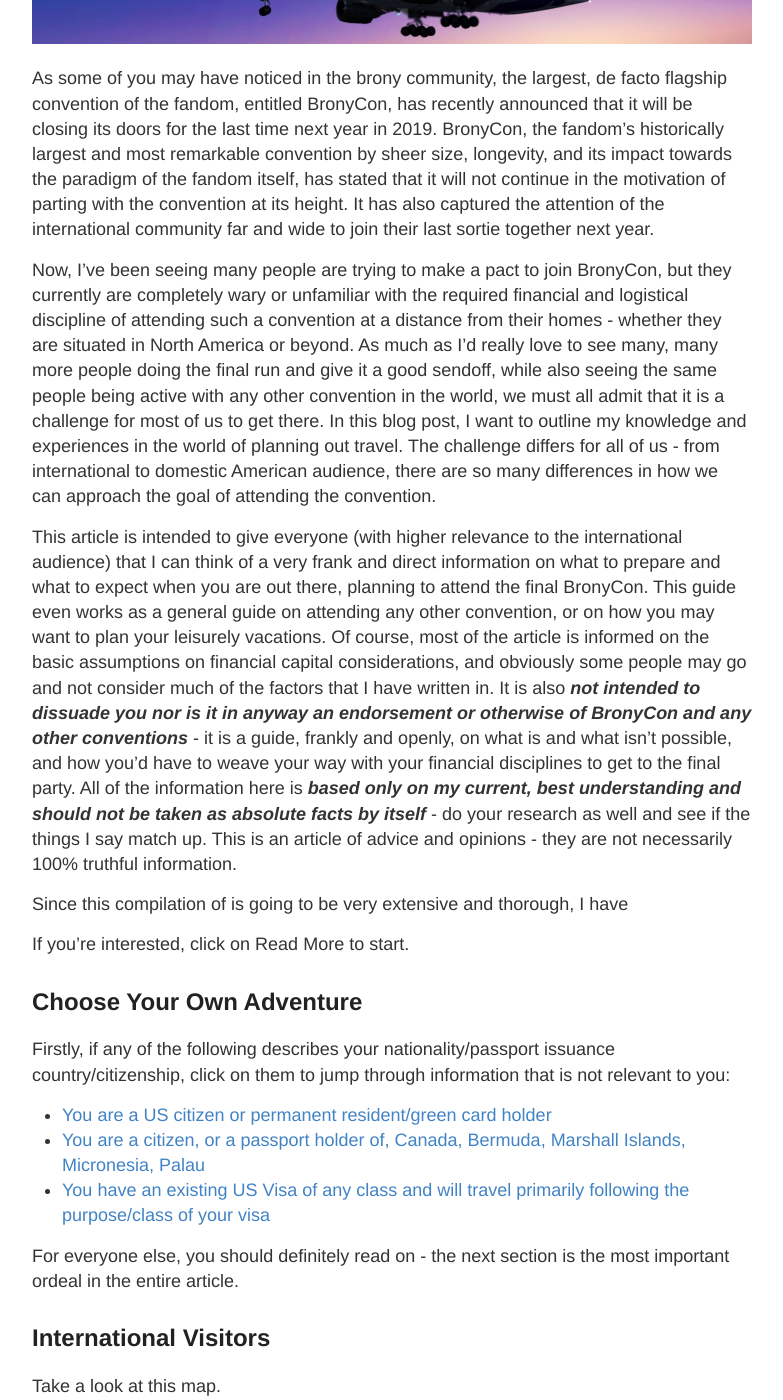
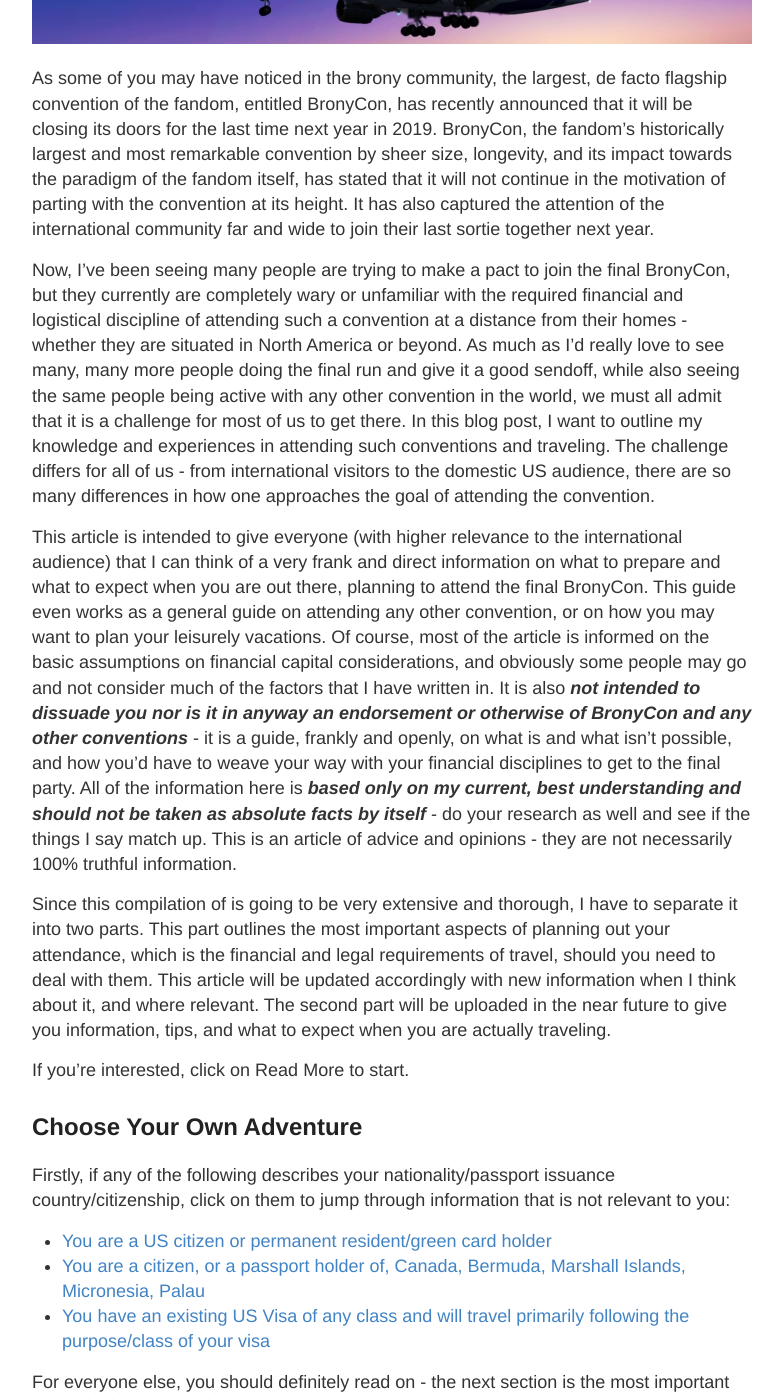
Before and after one commit to nightietime/nightietime, a Jekyll site: the page built from _posts/2018-08-05-Attending-BC19.md, in a window 1280 px wide and 1400 px high, scrolled down 368 px. Shown: the whole window, without its empty margins (248-1031 px from the left). Built offline with Jekyll 4.4.1, drawn with Linux system fonts in a browser that asks for light colours; some of the changed text lies outside the part shown.

Commit message:
incomplete statement

```diff
--- a/_posts/2018-08-05-Attending-BC19.md
+++ b/_posts/2018-08-05-Attending-BC19.md
@@ -8,11 +8,11 @@
 
 As some of you may have noticed in the brony community, the largest, de facto flagship convention of the fandom, entitled BronyCon, has recently announced that it will be closing its doors for the last time next year in 2019. BronyCon, the fandom's historically largest and most remarkable convention by sheer size, longevity, and its impact towards the paradigm of the fandom itself, has stated that it will not continue in the motivation of parting with the convention at its height. It has also captured the attention of the international community far and wide to join their last sortie together next year.
 
-Now, I've been seeing many people are trying to make a pact to join BronyCon, but they currently are completely wary or unfamiliar with the required financial and logistical discipline of attending such a convention at a distance from their homes - whether they are situated in North America or beyond. As much as I'd really love to see many, many more people doing the final run and give it a good sendoff, while also seeing the same people being active with any other convention in the world, we must all admit that it is a challenge for most of us to get there. In this blog post, I want to outline my knowledge and experiences in the world of planning out travel. The challenge differs for all of us - from international to domestic American audience, there are so many differences in how we can approach the goal of attending the convention.
+Now, I've been seeing many people are trying to make a pact to join the final BronyCon, but they currently are completely wary or unfamiliar with the required financial and logistical discipline of attending such a convention at a distance from their homes - whether they are situated in North America or beyond. As much as I'd really love to see many, many more people doing the final run and give it a good sendoff, while also seeing the same people being active with any other convention in the world, we must all admit that it is a challenge for most of us to get there. In this blog post, I want to outline my knowledge and experiences in attending such conventions and traveling. The challenge differs for all of us - from international visitors to the domestic US audience, there are so many differences in how one approaches the goal of attending the convention.
 
 This article is intended to give everyone (with higher relevance to the international audience) that I can think of a very frank and direct information on what to prepare and what to expect when you are out there, planning to attend the final BronyCon. This guide even works as a general guide on attending any other convention, or on how you may want to plan your leisurely vacations. Of course, most of the article is informed on the basic assumptions on financial capital considerations, and obviously some people may go and not consider much of the factors that I have written in. It is also ***not intended to dissuade you nor is it in anyway an endorsement or otherwise of BronyCon and any other conventions*** - it is a guide, frankly and openly, on what is and what isn't possible, and how you'd have to weave your way with your financial disciplines to get to the final party. All of the information here is ***based only on my current, best understanding and should not be taken as absolute facts by itself*** - do your research as well and see if the things I say match up. This is an article of advice and opinions - they are not necessarily 100% truthful information.
 
-Since this compilation of  is going to be very extensive and thorough, I have
+Since this compilation of  is going to be very extensive and thorough, I have to separate it into two parts. This part outlines the most important aspects of planning out your attendance, which is the financial and legal requirements of travel, should you need to deal with them. This article will be updated accordingly with new information when I think about it, and where relevant. The second part will be uploaded in the near future to give you information, tips, and what to expect when you are actually traveling.
 
 If you're interested, click on Read More to start.
 
@@ -290,6 +290,6 @@
 I shall keep you posted on the next segment of this write-up. If you have any questions, just shout me out on [Twitter](https://twitter.com/NightieTime)!
 
 ## Further Reading
-- https://en.wikipedia.org/wiki/Visa_policy_of_the_United_States#Summary_of_visa_exemptions
-- https://travel.state.gov/content/travel/en/us-visas/tourism-visit/visa-waiver-program.html
-- https://travel.state.gov/content/travel/en/us-visas/tourism-visit/visitor.html
+- [Wikipedia Summary of Nonimmigrant Visa Policies of the US](https://en.wikipedia.org/wiki/Visa_policy_of_the_United_States#Summary_of_visa_exemptions)
+- [US State Department on the VWP](https://travel.state.gov/content/travel/en/us-visas/tourism-visit/visa-waiver-program.html)
+- [US State Department on Visas](https://travel.state.gov/content/travel/en/us-visas/tourism-visit/visitor.html)
```
